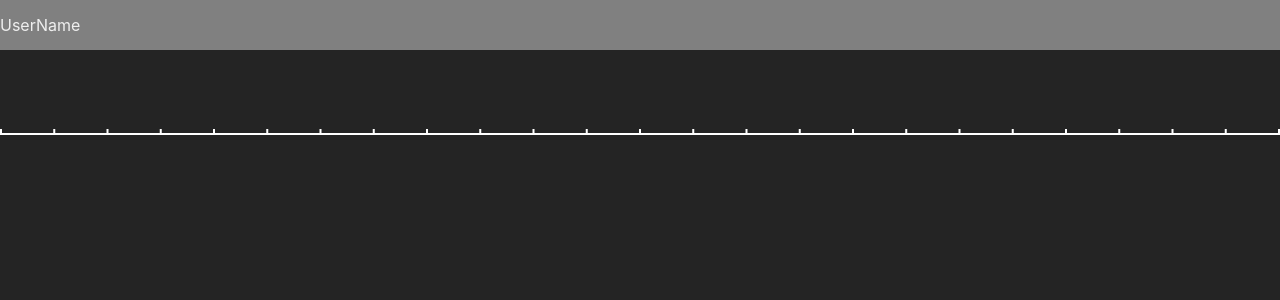
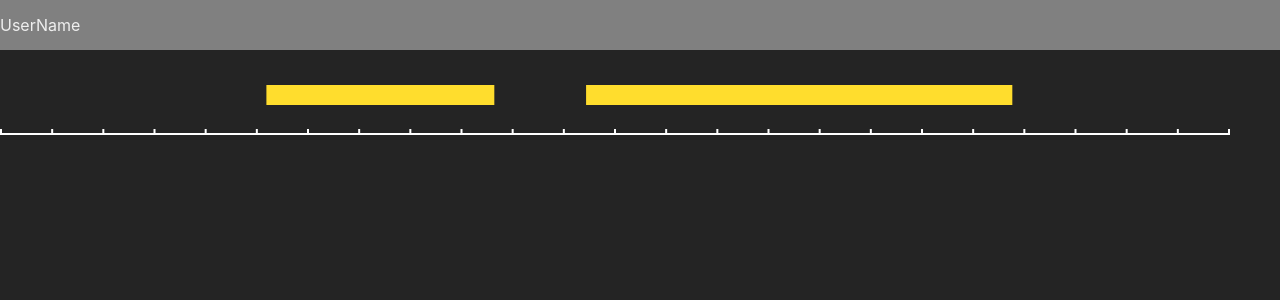
Before and after one commit to grusha229/timetracker, a React (Vite) app: page /timeline in a window 1280 px wide. Shown: the top 300 px of the page. Built offline with nearby package versions, Linux system fonts and the light colour scheme.

Commit message:
Init of graphics

```diff
--- a/src/blocks/TaskList/Task/TaskItem.tsx
+++ b/src/blocks/TaskList/Task/TaskItem.tsx
@@ -6,6 +6,7 @@ import {Task as TaskType} from "../../../redux/types";
 import trashIcon from "../../../assets/svg/trash.svg"
 import {removeTask, stopNewTimePeriod, startNewTimePeriod} from "../../../redux/actions";
 import {useDispatch} from "react-redux";
+import {Timetable} from "../../../components/Timetable/Timetable";
 
 const TaskItem:React.FC<TaskType> = ({name, creationTime, id,isInProgress,workPeriods}) => {
     const [Seconds, setSeconds] = useState(0);
@@ -49,6 +50,7 @@ const TaskItem:React.FC<TaskType> = ({name, creationTime, id,isInProgress,workPe
     let hours = creationDateParsed.toLocaleTimeString()
     let day = creationDateParsed.toLocaleDateString()
 
+    // @ts-ignore
     return (
         <div className={'task'}>
             <div className={'task_info'}>
@@ -80,52 +82,9 @@ const TaskItem:React.FC<TaskType> = ({name, creationTime, id,isInProgress,workPe
                     <img src={trashIcon}/>
                 </div>
             </div>
-            {/*<div className={`task_info additional ${isDetailed ? "" : "hide"}`}>*/}
-            {/*        Подробная информация*/}
-            {/*    {workPeriods.map((el) => {*/}
-            {/*        let dateStart = new Date(el.start);*/}
-            {/*        let dateStartString = `Начало: ${dateStart.toLocaleTimeString()} ${dateStart.toLocaleDateString()}`*/}
-            {/*        let dateStop;*/}
-            {/*        let dateStopString = "";*/}
-            {/*        if (el.end){*/}
-            {/*            dateStop = new Date(el.end);*/}
-            {/*            dateStopString = `Конец: ${dateStop.toLocaleTimeString()} ${dateStart.toLocaleDateString()}`;*/}
-            {/*        } else {*/}
-            {/*            dateStopString = "In progress"*/}
-            {/*        }*/}
-
-            {/*        return (*/}
-            {/*            <li>*/}
-            {/*                <div>{dateStartString}</div>*/}
-            {/*                <div>{dateStopString}</div>*/}
-            {/*            </li>*/}
-            {/*        )*/}
-            {/*    })*/}
-            {/*    }*/}
-
-            {/*</div>*/}
             <div className={`task_info additional ${isDetailed ? "" : "hide"}`}>
                 Подробная информация
-                {workPeriods.map((el) => {
-                    let dateStart = new Date(el.start);
-                    let dateStartString = `Начало: ${dateStart.toLocaleTimeString()} ${dateStart.toLocaleDateString()}`
-                    let dateStop;
-                    let dateStopString = "";
-                    if (el.end){
-                        dateStop = new Date(el.end);
-                        dateStopString = `Конец: ${dateStop.toLocaleTimeString()} ${dateStart.toLocaleDateString()}`;
-                    } else {
-                        dateStopString = "In progress"
-                    }
-
-                    return (
-                        <li>
-                            <div>{dateStartString}</div>
-                            <div>{dateStopString}</div>
-                        </li>
-                    )
-                })
-                }
+                <Timetable workTimes={workPeriods} containerWidth={1280}/>
             </div>
 
         </div>
--- a/src/components/Timetable/Timetable.tsx
+++ b/src/components/Timetable/Timetable.tsx
@@ -1,14 +1,29 @@
+import React, {useState} from "react";
+import {TimePeriod} from "../../redux/types";
 
-type TimeInterval = {
-    start: string,
-    end: string,
+interface Timetable {
+    workTimes: TimePeriod[],
+    containerWidth: number
 }
 
-type WorkTimes = TimeInterval[]
+function timelineWidth(day_start:number, day_end:number, containerWidth: number) : number {
+    return (((day_end - day_start))/(60*60*1000))*containerWidth/24;
+};
 
-export const Timetable = () => {
-    let numbers = [1,2,3,4,5,6];
-    let colors = ["red","blue","green","yellow","black","white"];
+function timeline_start_x(day_start:number, containerWidth: number) : number {
+    let date_start = new Date(day_start);
+    let date = new Date(date_start.getFullYear(),date_start.getMonth(),date_start.getDate());
+
+    let time_diff = date_start.getTime() - date.getTime()
+
+    return (time_diff/(60*60*1000))*containerWidth/24;
+};
+
+// @ts-ignore
+export const Timetable:React.FC<Timetable> = ({workTimes,containerWidth }) => {
+
+    let current: TimePeriod[] = []
+
     let allHours = [];
     for (let i = 0; i <= 24; i++) {
         allHours.push(i);
@@ -16,10 +31,41 @@ export const Timetable = () => {
     let currentPosition = 0;
     let initialPosition = 0;
     let dashWidth = 2
-    let diagramWidth = 1280
+    let diagramWidth = containerWidth
     let diagramHeight = 50
     let dashHeight = 4
     let lineHeight = 2
+
+    var dateParsed, dateParsed2, dailyTimeStart, dailyTimeEnd
+    let hours,hours2, minutes,minutes2, seconds,seconds2, day
+
+    if (!workTimes)
+        return
+    workTimes.forEach((el)=>{
+        if (el.end) {
+            dateParsed = new Date(el.start)
+            hours = dateParsed.getHours()
+            minutes = dateParsed.getMinutes()
+            seconds = dateParsed.getSeconds()
+            dailyTimeStart = dateParsed.getTime() - seconds - minutes*60 - hours*3600
+
+            dateParsed2 = new Date(el.end)
+            hours2 = dateParsed2.getHours()
+            minutes2 = dateParsed2.getMinutes()
+            seconds2 = dateParsed2.getSeconds()
+            dailyTimeEnd = dateParsed2.getTime() - seconds2 - minutes2*60 - hours2*3600
+            console.log(dailyTimeEnd,dailyTimeStart)
+
+            current.push(
+                {
+                    "start": dailyTimeStart,
+                    "end": dailyTimeEnd
+                }
+            )
+        }
+
+    })
+
 
 
     return (
@@ -27,18 +73,21 @@ export const Timetable = () => {
             <svg className={'timeline'} width={diagramWidth} height={diagramHeight} viewBox={`0 0 ${diagramWidth} ${diagramHeight}`}>
                 {
                     allHours.map((_el,index) => {
-                        currentPosition = initialPosition + index * 1280 / 24 - index*dashWidth/24;
+                        currentPosition = initialPosition + index * (containerWidth-50) / 24 - index*dashWidth/24;
                         return (
                             <rect fill={"#fff"} width={dashWidth} height={dashHeight} y={diagramHeight-dashHeight*1.5} x={currentPosition}></rect>
                         )
                     })
                 }
-                {/*{*/}
-                {/*    numbers.map((el,index)=> (*/}
-                {/*        <rect className={"unit"} fill={colors[index]} width={"100px"} height={"20px"} y={index*100}></rect>*/}
-                {/*    ))*/}
-                {/*}*/}
-                <rect className={"unit"} fill={"#fff"} width={"1280px"} height={lineHeight} y={diagramHeight-lineHeight}></rect>
+                {
+                    current.map((el,index)=> {
+                        // <rect fill={"#f2f2f2"} height={"20px"} width={"100px"}></rect>
+                        return ((el.end) &&
+                        <rect className={"unit"} fill={"#ffdd2d"} width={timelineWidth(el.start,el.end,containerWidth)} height={"20px"} x={timeline_start_x(el.start,containerWidth)}></rect>
+                        )
+                })
+                }
+                <rect className={"unit"} fill={"#fff"} width={containerWidth-50} height={lineHeight} y={diagramHeight-lineHeight}></rect>
             </svg>
         </div>
     );
--- a/src/pages/TimelinePage.tsx
+++ b/src/pages/TimelinePage.tsx
@@ -3,7 +3,17 @@ import React from 'react';
 import {Timetable} from "../components/Timetable/Timetable";
 import Header from "../blocks/Header/Header";
 
+const initialTimeTableData = [
+    {
+        start: 1672203600000,
+        end: 1672219000000
+    },
+    {
+        start: 1672225200000,
+        end: 1672254000000
+    },
 
+]
 
 const Content:React.FC<any> = () => {
 
@@ -13,7 +23,7 @@ const Content:React.FC<any> = () => {
             <div className={`layout`}>
                 <div className={'container'}>
                     <div className={'content'}>
-                        <Timetable/>
+                        <Timetable workTimes={initialTimeTableData} containerWidth={1280}/>
                     </div>
                 </div>
             </div>
--- a/src/redux/newTasks/taskListReducer.ts
+++ b/src/redux/newTasks/taskListReducer.ts
@@ -5,23 +5,23 @@ import {Task} from "../types";
 //         '123456789': {
 //             id: '123456789',
 //             name: '123456789',
-//             creationTime: '',
+//             creationTime: 1671614369000,
 //             workPeriods: [
 //                 {
-//                     start: 'Sat Dec 21 2022 12:19:29 GMT+0300 (GMT+03:00)',
-//                     end: 'Sat Dec 21 2022 13:25:31 GMT+0300 (GMT+03:00)'
+//                     start: 1671614369000,
+//                     end: 1671618331000
 //                 },
 //                 {
-//                     start: 'Sat Dec 21 2022 14:19:33 GMT+0300 (GMT+03:00)',
-//                     end: 'Sat Dec 21 2022 16:19:34 GMT+0300 (GMT+03:00)'
+//                     start: 1671621573000,
+//                     end: 1671628774000
 //                 },
 //                 {
-//                     start: 'Sat Dec 22 2022 16:24:34 GMT+0300 (GMT+03:00)',
-//                     end: 'Sat Dec 22 2022 16:24:38 GMT+0300 (GMT+03:00)'
+//                     start: 1671715474000,
+//                     end: 1671715478000
 //                 },
 //                 {
-//                     start: 'Sat Dec 22 2022 17:24:39 GMT+0300 (GMT+03:00)',
-//                     end: 'Sat Dec 22 2022 20:24:41 GMT+0300 (GMT+03:00)'
+//                     start: 1671719079000,
+//                     end: 1671729881000
 //                 }
 //             ],
 //             isInProgress: false
@@ -55,7 +55,7 @@ export const taskListReducer = (state: State = initialState, action: Actions) =>
             }, {});
 
         case "START_TIMER":
-                let startTime = new Date().toString()
+                let startTime = new Date().getTime()
                 let periods = state[action.id].workPeriods
 
                 periods.push({
@@ -75,7 +75,7 @@ export const taskListReducer = (state: State = initialState, action: Actions) =>
                 };
 
         case "STOP_TIMER":
-                let endTime = new Date().toString()
+                let endTime = new Date().getTime()
                 let period = state[action.id].workPeriods
 
                 period[period.length - 1] = {
```
Also changed, not shown: src/redux/types.ts (+4 -4 lines).
